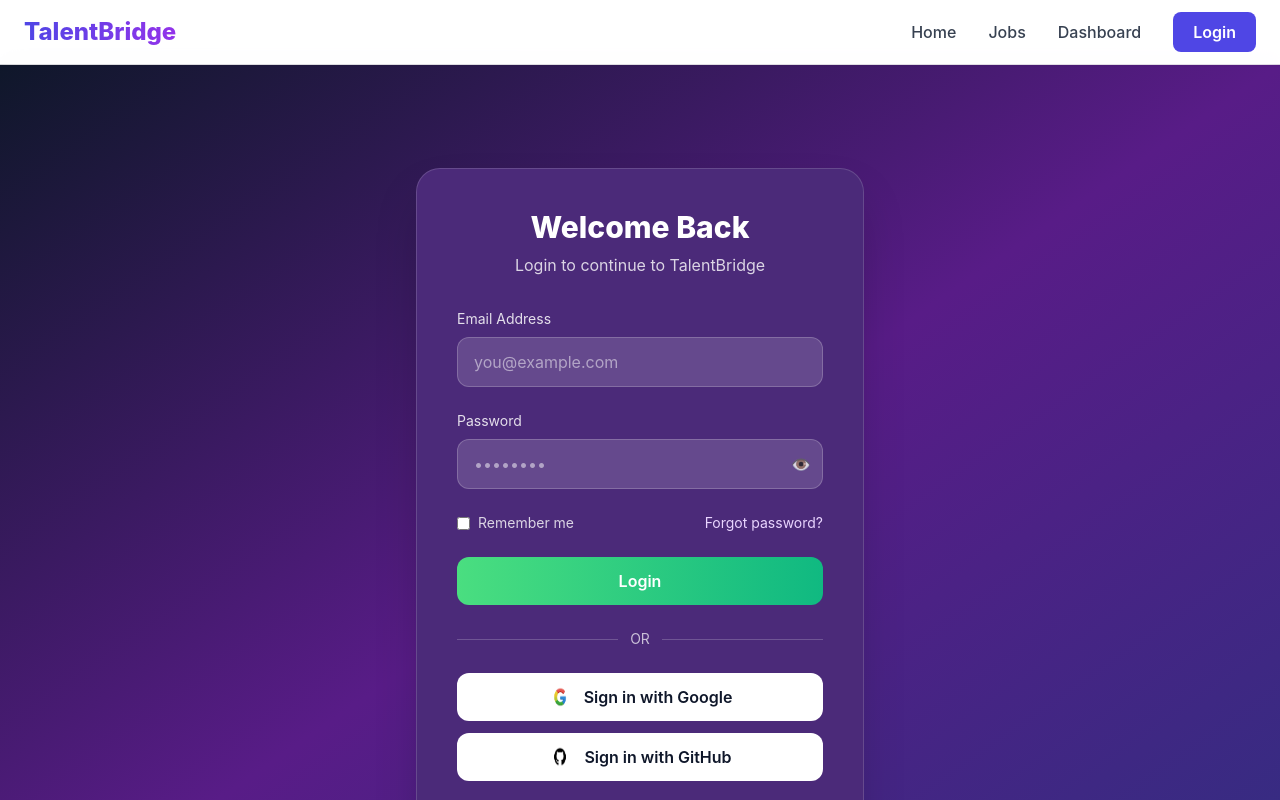
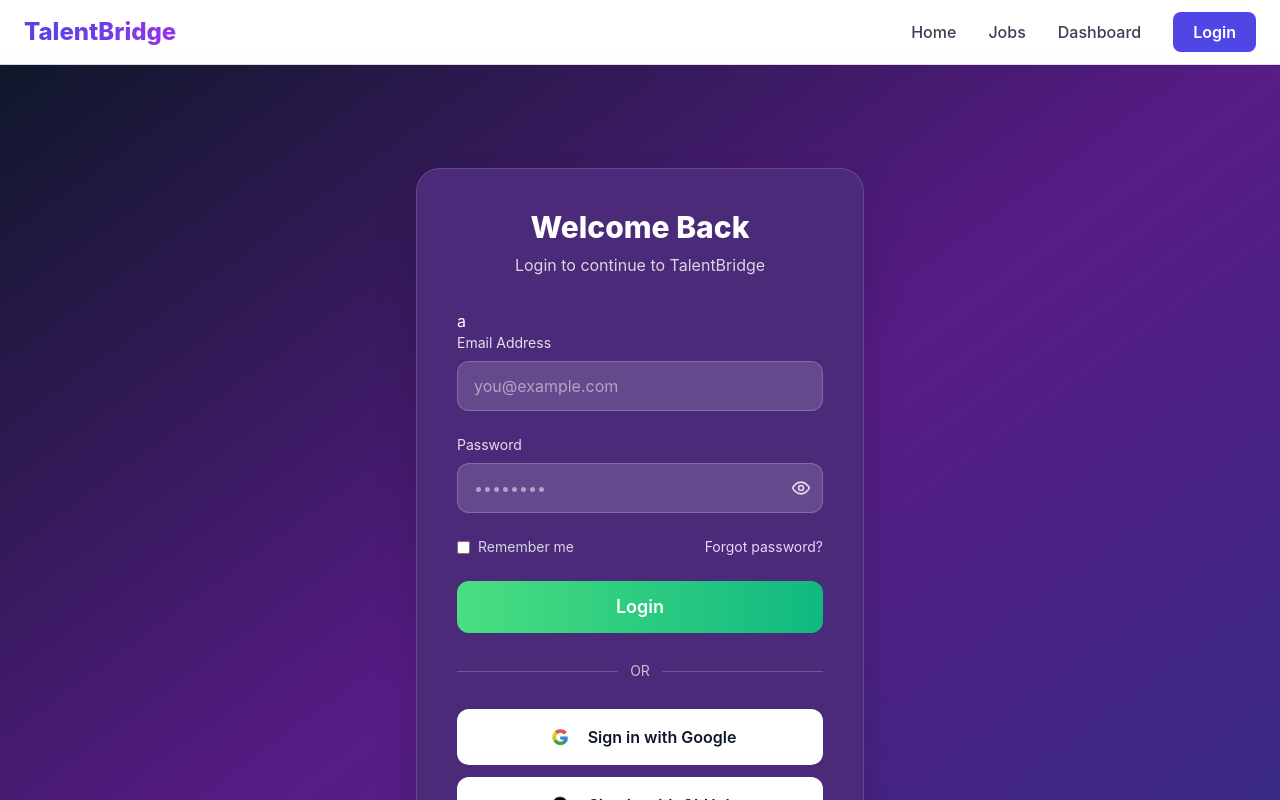
Before and after one commit to ruthwik-thotapelli/TalentBridge-Secure-Enterprise-Full-Stack-Hiring-Platform, a React (Create React App) app in the folder frontend/: page /login in a window 1280 px wide. Shown: the top 800 px of the page. Built offline with nearby package versions, Linux system fonts and the light colour scheme; no server answers.

Commit message:
Change login redirects from dashboard to home page

```diff
--- a/frontend/src/pages/Login.jsx
+++ b/frontend/src/pages/Login.jsx
@@ -28,7 +28,6 @@
     if (state?.email) setEmail(state.email);
 
     const params = new URLSearchParams(location.search);
-
     if (params.get("verified") === "1") {
       setSuccess("Email verified successfully ✅ Now you can login.");
     }
@@ -38,21 +37,18 @@
     } else if (state?.success || state?.email) {
       navigate("/login", { replace: true, state: {} });
     }
-  }, [location, navigate]);
+    // eslint-disable-next-line react-hooks/exhaustive-deps
+  }, []);
 
   const handleSubmit = async (e) => {
     e.preventDefault();
-
     setError("");
     setSuccess("");
     setLoading(true);
 
     try {
       await loginUser(email.trim(), password.trim());
-
-      // ✅ REDIRECT TO HOME PAGE
-      navigate("/");
-
+      navigate("/"); // ✅ go to HOME page after normal login
     } catch (err) {
       setError(err.response?.data?.message || err.message || "Login failed");
     } finally {
@@ -70,18 +66,13 @@
 
   return (
     <div className="min-h-screen flex items-start justify-center bg-gradient-to-br from-slate-900 via-purple-900 to-indigo-900 px-4 sm:px-6 py-10 sm:py-16 lg:py-20 text-white overflow-x-hidden">
-
       <div className="w-full max-w-md bg-[#4b2a79] border border-white/15 rounded-3xl shadow-2xl px-5 sm:px-8 lg:px-10 py-8 sm:py-10 mt-4 sm:mt-6">
-
         <div className="text-center mb-7 sm:mb-8">
-          <h1 className="text-2xl sm:text-3xl font-extrabold mb-2">
-            Welcome Back
-          </h1>
-
+          <h1 className="text-2xl sm:text-3xl font-extrabold mb-2">Welcome Back</h1>
           <p className="text-sm sm:text-base text-white/80">
             Login to continue to TalentBridge
           </p>
-        </div>
+        </div>a
 
         {success && (
           <div className="mb-5 text-sm text-green-200 bg-green-500/15 border border-green-500/25 rounded-xl px-4 py-3">
@@ -96,12 +87,8 @@
         )}
 
         <form onSubmit={handleSubmit} className="space-y-5 sm:space-y-6">
-
           <div>
-            <label className="block text-sm mb-2 text-white/85">
-              Email Address
-            </label>
-
+            <label className="block text-sm mb-2 text-white/85">Email Address</label>
             <input
               type="email"
               value={email}
@@ -113,12 +100,9 @@
           </div>
 
           <div>
-            <label className="block text-sm mb-2 text-white/85">
-              Password
-            </label>
+            <label className="block text-sm mb-2 text-white/85">Password</label>
 
             <div className="relative">
-
               <input
                 type={showPassword ? "text" : "password"}
                 value={password}
@@ -130,25 +114,57 @@
 
               <button
                 type="button"
-                onClick={() => setShowPassword(!showPassword)}
-                className="absolute right-3 top-1/2 -translate-y-1/2 text-white/80 hover:text-white"
+                onClick={() => setShowPassword((s) => !s)}
+                className="absolute right-3 top-1/2 -translate-y-1/2 text-white/80 hover:text-white transition"
+                aria-label={showPassword ? "Hide password" : "Show password"}
               >
-                {showPassword ? "🙈" : "👁️"}
+                {showPassword ? (
+                  <svg
+                    xmlns="http://www.w3.org/2000/svg"
+                    width="20"
+                    height="20"
+                    viewBox="0 0 24 24"
+                    fill="none"
+                    stroke="currentColor"
+                    strokeWidth="2"
+                    strokeLinecap="round"
+                    strokeLinejoin="round"
+                  >
+                    <path d="M10.58 10.58a2 2 0 0 0 2.83 2.83" />
+                    <path d="M9.88 5.09A10.43 10.43 0 0 1 12 5c5 0 9.27 3.11 11 7-1 2.34-2.73 4.31-4.84 5.58" />
+                    <path d="M6.61 6.61A13.53 13.53 0 0 0 1 12c1.73 3.89 6 7 11 7a10.43 10.43 0 0 0 2.12-.21" />
+                    <line x1="2" y1="2" x2="22" y2="22" />
+                  </svg>
+                ) : (
+                  <svg
+                    xmlns="http://www.w3.org/2000/svg"
+                    width="20"
+                    height="20"
+                    viewBox="0 0 24 24"
+                    fill="none"
+                    stroke="currentColor"
+                    strokeWidth="2"
+                    strokeLinecap="round"
+                    strokeLinejoin="round"
+                  >
+                    <path d="M2 12s3-7 10-7 10 7 10 7-3 7-10 7-10-7-10-7Z" />
+                    <circle cx="12" cy="12" r="3" />
+                  </svg>
+                )}
               </button>
-
             </div>
           </div>
 
-          <div className="flex items-center justify-between text-sm">
+          <div className="flex items-center justify-between gap-3 text-sm">
             <label className="flex items-center gap-2 text-white/80">
               <input type="checkbox" className="accent-purple-300" />
-              Remember me
+              <span className="whitespace-nowrap">Remember me</span>
             </label>
 
             <button
               type="button"
               onClick={() => navigate("/forgot-password")}
-              className="text-purple-200 hover:underline"
+              className="text-purple-200 hover:underline text-right"
             >
               Forgot password?
             </button>
@@ -157,49 +173,50 @@
           <button
             type="submit"
             disabled={loading}
-            className="w-full py-3 rounded-xl text-base font-semibold bg-gradient-to-r from-green-400 to-emerald-500 hover:scale-[1.02] transition"
+            className={`w-full py-3 rounded-xl text-base sm:text-lg font-semibold bg-gradient-to-r from-green-400 to-emerald-500 hover:scale-[1.02] transition ${
+              loading ? "opacity-70 cursor-not-allowed" : ""
+            }`}
           >
             {loading ? "Logging in..." : "Login"}
           </button>
-
         </form>
 
-        <div className="flex items-center my-6">
+        <div className="flex items-center my-6 sm:my-7">
           <div className="flex-1 h-px bg-white/20"></div>
           <span className="px-3 text-sm text-white/70">OR</span>
           <div className="flex-1 h-px bg-white/20"></div>
         </div>
 
         <div className="space-y-3">
-
           <button
+            type="button"
             onClick={handleGoogle}
-            className="w-full py-3 rounded-xl bg-white text-slate-900 font-semibold flex items-center justify-center gap-3 hover:bg-slate-100 transition"
+            className="w-full py-3 rounded-xl bg-white text-slate-900 font-semibold flex items-center justify-center gap-3 hover:bg-slate-100 transition text-sm sm:text-base"
           >
-            <img src={googleLogo} alt="Google" className="w-6 h-6" />
+            <img src={googleLogo} alt="Google" className="w-8 h-8 object-contain" />
             Sign in with Google
           </button>
 
           <button
+            type="button"
             onClick={handleGithub}
-            className="w-full py-3 rounded-xl bg-white text-slate-900 font-semibold flex items-center justify-center gap-3 hover:bg-slate-100 transition"
+            className="w-full py-3 rounded-xl bg-white text-slate-900 font-semibold flex items-center justify-center gap-3 hover:bg-slate-100 transition text-sm sm:text-base"
           >
-            <img src={githubLogo} alt="GitHub" className="w-6 h-6" />
+            <img src={githubLogo} alt="GitHub" className="w-8 h-8 object-contain" />
             Sign in with GitHub
           </button>
-
         </div>
 
         <p className="text-center text-sm text-white/75 mt-7">
           Don’t have an account?{" "}
           <button
+            type="button"
             onClick={() => navigate("/register")}
             className="text-purple-200 hover:underline font-semibold"
           >
             Sign up
           </button>
         </p>
-
       </div>
     </div>
   );
--- a/frontend/src/pages/OAuthSuccess.jsx
+++ b/frontend/src/pages/OAuthSuccess.jsx
@@ -1,6 +1,6 @@
 import { useEffect, useState } from "react";
 import { useLocation, useNavigate } from "react-router-dom";
-import api from "../services/api"; // ✅ your axios instance
+import api from "../services/api";
 
 export default function OAuthSuccess() {
   const { search } = useLocation();
@@ -21,10 +21,8 @@
         return;
       }
 
-      // ✅ Save token first (so api interceptor sends it)
       localStorage.setItem("token", token);
 
-      // ✅ Save quick info immediately (optional)
       localStorage.setItem(
         "currentUser",
         JSON.stringify({
@@ -35,7 +33,6 @@
       );
 
       try {
-        // ✅ IMPORTANT: fetch real user from backend using token
         const res = await api.get("/profile/me");
         const realUser = res?.data?.user;
 
@@ -43,11 +40,10 @@
           localStorage.setItem("currentUser", JSON.stringify(realUser));
         }
 
-        navigate("/dashboard", { replace: true });
+        navigate("/", { replace: true }); // ✅ go to home page
       } catch (err) {
         console.error("OAuth /profile/me failed:", err?.response?.data || err.message);
         setError("OAuth login succeeded, but profile fetch failed.");
-        // token invalid or backend issue
         localStorage.removeItem("token");
         localStorage.removeItem("currentUser");
         navigate("/login?oauth=failed", { replace: true });
@@ -57,7 +53,6 @@
     run();
   }, [navigate, search]);
 
-  // ✅ Nice UI while processing (optional)
   return (
     <div className="min-h-screen flex items-center justify-center bg-slate-950 text-white px-6">
       <div className="max-w-md w-full bg-white/5 border border-white/10 rounded-2xl p-8 text-center">
```
